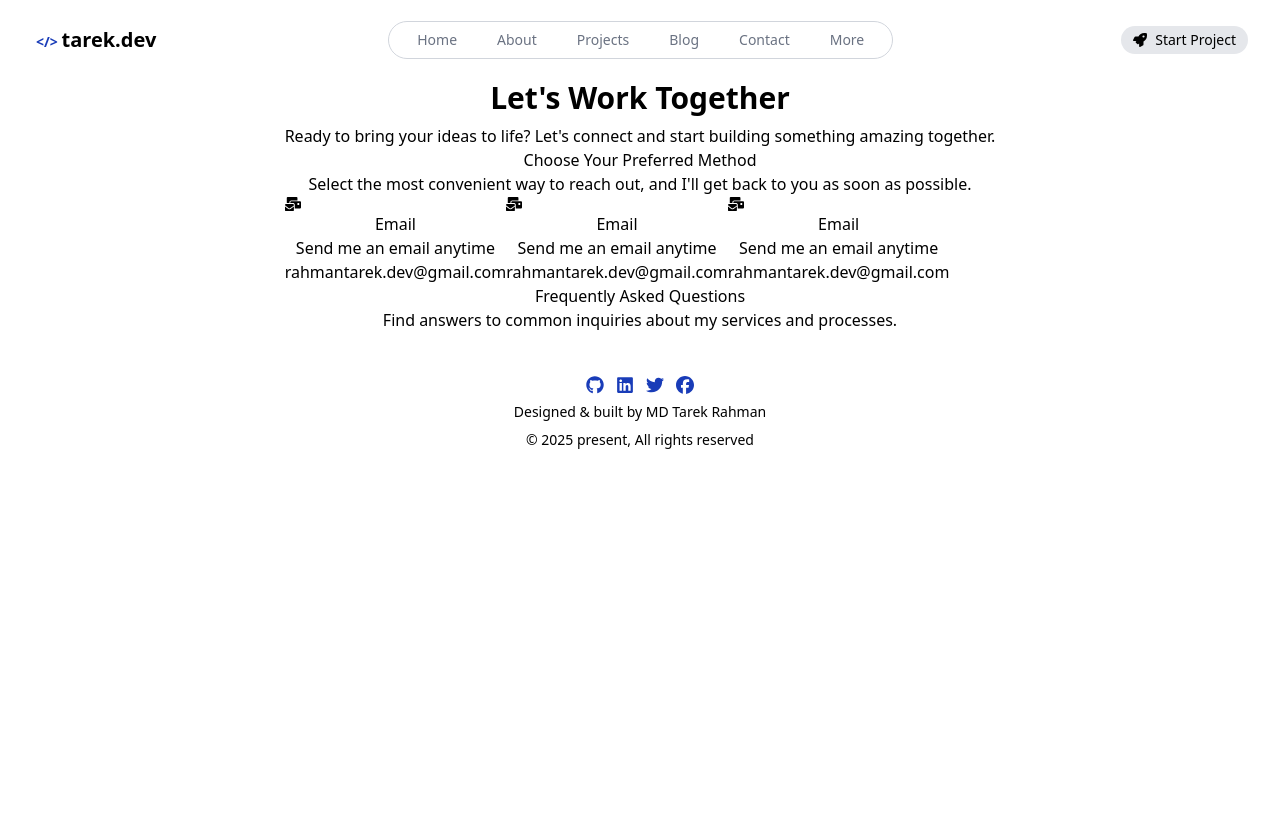
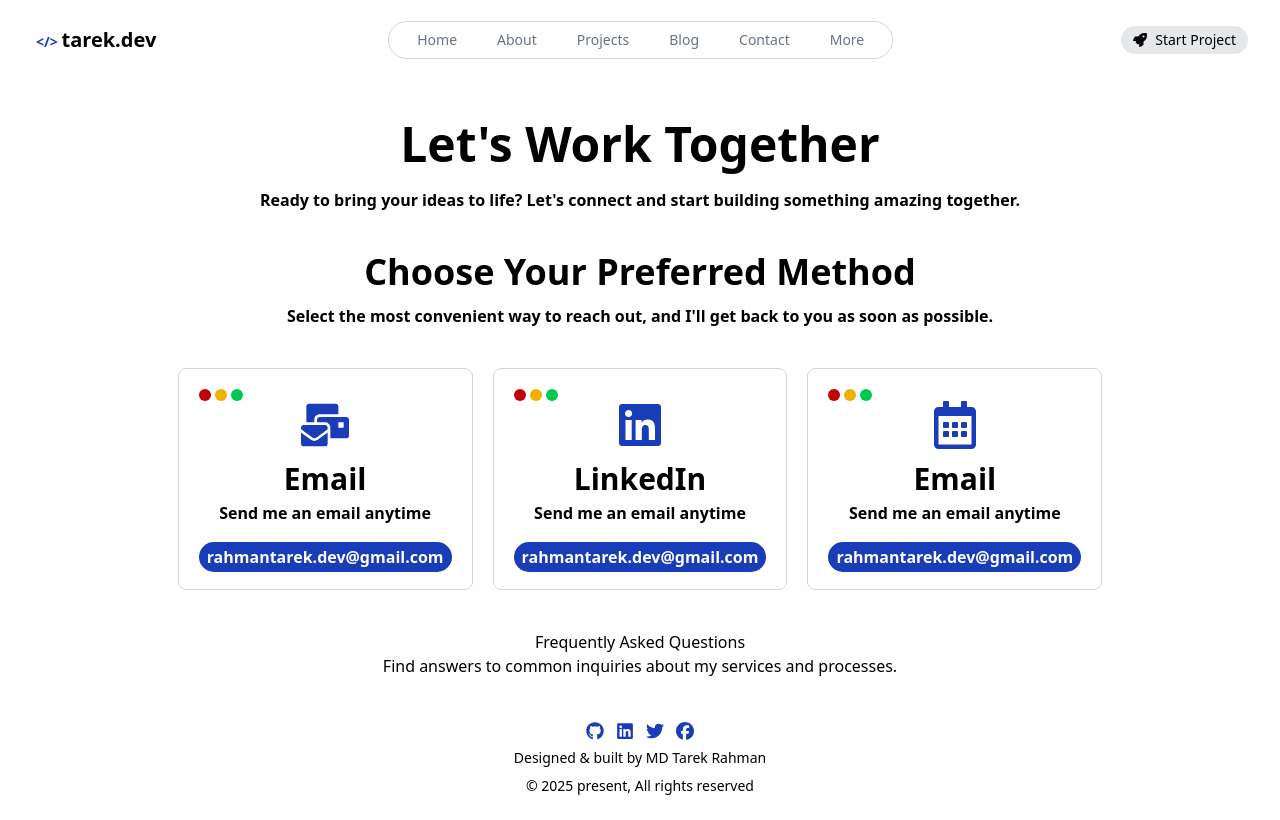
Before and after one commit to Tarek2099/my-portfolio, a React (Vite) app: page /startproject in a window 1280 px wide. Built offline with nearby package versions, Linux system fonts and the light colour scheme; the HTML template or start-up script is replaced by a standard one.

Commit message:
Added accordion feature in startproject page

```diff
--- a/src/components/Banner.tsx
+++ b/src/components/Banner.tsx
@@ -13,6 +13,7 @@ const Banner = () => {
         <h1 className="text-xl md:text-6xl lg:text-6xl font-bold my-5 text-center sm:max-w-3xl md:max-w-3xl lg:max-w-3xl">
           I help founders turn real-world problems into digital solutions
         </h1>
+        <h3>Hello! I'm Tarek Rahman, a Frontend Engineer</h3>
       </div>
     </>
   );
--- a/src/components/Header.tsx
+++ b/src/components/Header.tsx
@@ -1,5 +1,6 @@
 import { FaRocket } from "react-icons/fa";
 import { useNavigate } from "react-router";
+import { Link } from "react-router";
 
 const Header = () => {
   const navigate = useNavigate();
@@ -18,52 +19,52 @@ const Header = () => {
       <div className="nav border-1 hidden lg:block border-gray-300 px-3 py-2 rounded-full backdrop-blur-md">
         <ul className="flex flex-row justify-between items-center gap-2 text-gray-500 text-center text-sm">
           <li>
-            <a
-              href="#home"
+            <Link
+              to="/"
               className="focus:border-1 rounded-full border-gray-300 px-4 py-1"
             >
               Home
-            </a>
+            </Link>
           </li>
           <li>
-            <a
-              href="#about"
+            <Link
+              href="/about"
               className="focus:border-1 rounded-full  border-gray-300  px-4 py-1"
             >
               About
-            </a>
+            </Link>
           </li>
           <li>
-            <a
-              href="#projects"
+            <Link
+              to="/"
               className="focus:border-1 rounded-full border-gray-300 px-4 py-1"
             >
               Projects
-            </a>
+            </Link>
           </li>
           <li>
-            <a
-              href="#blog"
+            <Link
+              to="/blog"
               className="focus:border-1 rounded-full border-gray-300 px-4 py-1"
             >
               Blog
-            </a>
+            </Link>
           </li>
           <li>
-            <a
-              href="#contact"
+            <Link
+              to="/contact"
               className="focus:border-1 rounded-full border-gray-300 px-4 py-1"
             >
               Contact
-            </a>
+            </Link>
           </li>
           <li>
-            <a
-              href="#more"
+            <Link
+              to="/more"
               className="focus:border-1 rounded-full border-gray-300 px-4 py-1"
             >
               More
-            </a>
+            </Link>
           </li>
         </ul>
       </div>
--- a/src/components/Myskills.tsx
+++ b/src/components/Myskills.tsx
@@ -1,3 +1,6 @@
+import ThreeDot from "./ThreeDot";
+
+
 const Myskills = () => {
   const skills = {
     languages: ["C", "JavaScript", "TypeScript", "Node.Js"],
@@ -20,11 +23,7 @@ const Myskills = () => {
         </p>
         <div className="flex flex-row gap-4 justify-center items-center h-full mt-7">
           <div className="flex flex-col gap-5 border-1 border-gray-400 rounded-lg h-[180px] px-5 py-3">
-            <div className="flex flex-row gap-1">
-              <div className="w-3 h-3 rounded-full bg-red-700"></div>
-              <div className="w-3 h-3 rounded-full bg-yellow-500"></div>
-              <div className="w-3 h-3 rounded-full bg-green-500"></div>
-            </div>
+           <ThreeDot />
             <div className="text-3xl font-bold">
               {"</>"} <span>Languages</span>
             </div>
--- /dev/null
+++ b/src/components/ThreeDot.tsx
@@ -0,0 +1,13 @@
+const ThreeDot = () => {
+    return(
+        <>
+         <div className="flex flex-row gap-1">
+                      <div className="w-3 h-3 rounded-full bg-red-700"></div>
+                      <div className="w-3 h-3 rounded-full bg-yellow-500"></div>
+                      <div className="w-3 h-3 rounded-full bg-green-500"></div>
+                    </div>
+        </>
+    )
+}
+
+export default ThreeDot;
--- a/src/pages/Startproject.tsx
+++ b/src/pages/Startproject.tsx
@@ -1,42 +1,68 @@
-import { FaMailBulk } from "react-icons/fa";
+import { FaMailBulk, FaLinkedin, FaRegCalendarAlt } from "react-icons/fa";
 import { Link } from "react-router";
 import FAQ from "../components/FAQ";
+import ThreeDot from "../components/ThreeDot";
 
 const Startproject = () => {
   return (
     <div className="flex flex-col justify-center items-center max-w-7xl mx-auto py-5 pt-20 text-center">
-      <div className="contact">
-        <h1 className="text-xl md:text-3xl lg:text-3xl font-bold mb-2">
+      <div className="contact pb-10">
+        <div className="py-10">
+          <h1 className="text-xl md:text-5xl lg:text-5xl font-bold mb-5 text-center">
             Let's Work Together
           </h1>
-        <p>
+          <p className="font-bold text-center">
             Ready to bring your ideas to life? Let's connect and start building
             something amazing together.
           </p>
-        <h1>Choose Your Preferred Method</h1>
-        <p>
-          Select the most convenient way to reach out, and I'll get back to you
-          as soon as possible.
+        </div>
+        <div className="mb-10">
+          <h1 className="text-xl font-bold sm:text-4xl md:text-4xl lg:3xl mb-3 text-center">
+            Choose Your Preferred Method
+          </h1>
+          <p className="text-center font-bold">
+            Select the most convenient way to reach out, and I'll get back to
+            you as soon as possible.
           </p>
-        <div className="contact-info flex flex-col sm:flex-row md:flex-row lg:flex-row">
-          <div>
-            <FaMailBulk />
-            <h1>Email</h1>
-            <p>Send me an email anytime</p>
-            <Link to="">rahmantarek.dev@gmail.com</Link>
         </div>
-          <div>
-            <FaMailBulk />
-            <h1>Email</h1>
-            <p>Send me an email anytime</p>
-            <Link to="">rahmantarek.dev@gmail.com</Link>
+        <div className="contact-info flex flex-col gap-5 sm:flex-row md:flex-row lg:flex-row">
+          <div className="text-center font-bold p-5 border-1 rounded-lg border-gray-300">
+            <ThreeDot />
+            <FaMailBulk className="w-10 md:w-12 lg:w-12 h-10 md:h-12 lg:h-12 mx-auto text-blue-800" />
+            <h1 className="text-xl md:3xl lg:text-3xl mt-3 mb-1">Email</h1>
+            <p className="mb-5">Send me an email anytime</p>
+            <Link
+              to=""
+              className="px-2 py-1 rounded-full bg-blue-800 text-white"
+            >
+              rahmantarek.dev@gmail.com
+            </Link>
           </div>
-          <div>
-            <FaMailBulk />
-            <h1>Email</h1>
-            <p>Send me an email anytime</p>
-            <Link to="">rahmantarek.dev@gmail.com</Link>
+          <div className="text-center font-bold p-5 border-1 rounded-lg border-gray-300">
+            <ThreeDot />
+            <FaLinkedin className="w-10 md:w-12 lg:w-12 h-10 md:h-12 lg:h-12 mx-auto text-blue-800" />
+            <h1 className="text-xl md:3xl lg:text-3xl mt-3 mb-1">LinkedIn</h1>
+            <p className="mb-5">Send me an email anytime</p>
+            <Link
+              to=""
+              className="px-2 py-1 rounded-full bg-blue-800 text-white"
+            >
+              rahmantarek.dev@gmail.com
+            </Link>
           </div>
+          <div className="text-center font-bold p-5 border-1 rounded-lg border-gray-300">
+            <ThreeDot />
+            <FaRegCalendarAlt className="w-10 md:w-12 lg:w-12 h-10 md:h-12 lg:h-12 mx-auto text-blue-800" />
+            <h1 className="text-xl md:3xl lg:text-3xl mt-3 mb-1">Email</h1>
+            <p className="mb-5">Send me an email anytime</p>
+            <Link
+              to=""
+              className="px-2 py-1 rounded-full bg-blue-800 text-white"
+            >
+              rahmantarek.dev@gmail.com
+            </Link>
+          </div>
+
         </div>
       </div>
       <FAQ />
```
Lines whose indentation alone changed are shown as unchanged.
